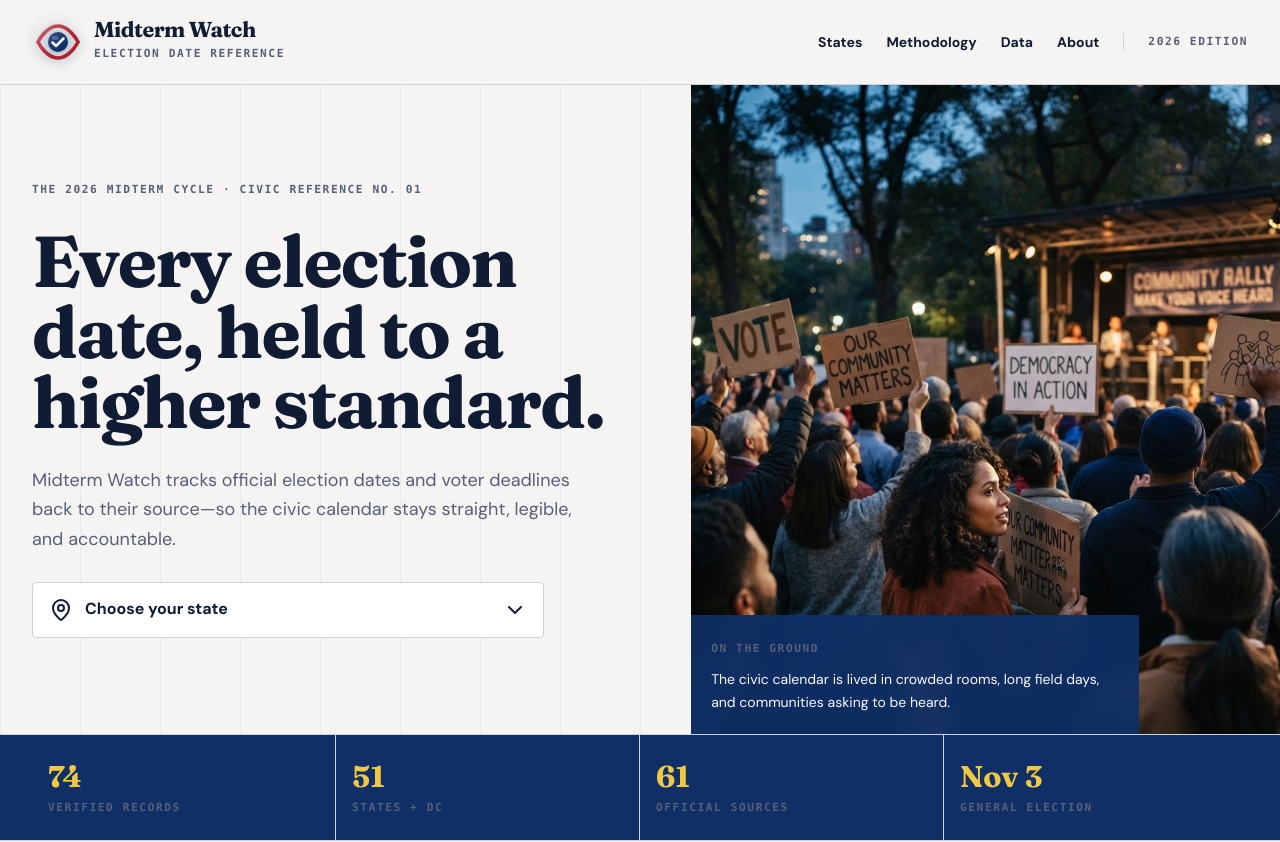
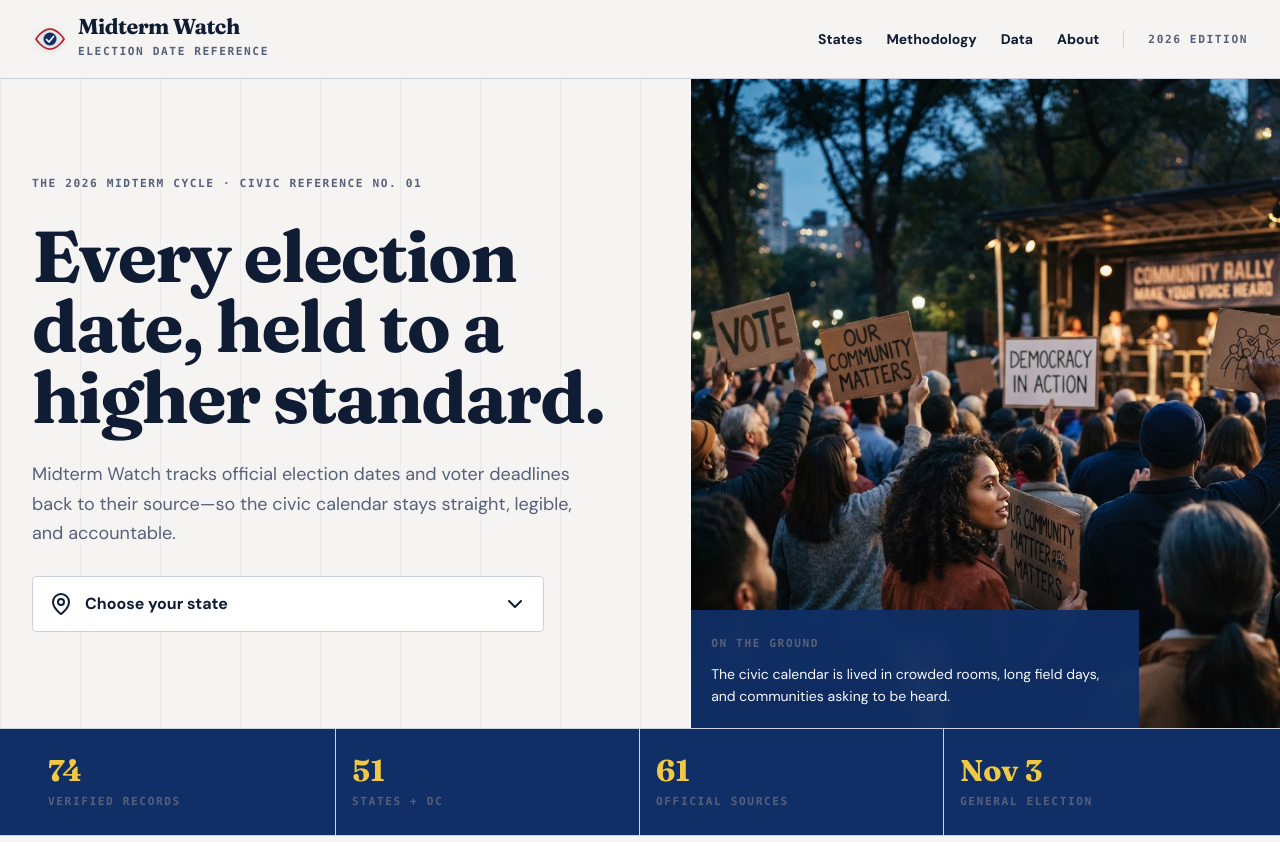
Before and after one commit to kevynsgrin-a11y/Midterm-Hub, a Next.js app: page / in a window 1280 px wide. Shown: the top 842 px of the page. Built offline with nearby package versions, Linux system fonts and the light colour scheme.

Commit message:
feat: refine logo design and update global color scheme
Co-authored-by: kevynsgrin-a11y <264014544+kevynsgrin-a11y@users.noreply.github.com>

```diff
--- a/app/globals.css
+++ b/app/globals.css
@@ -16,7 +16,7 @@
 :root { --background:#f5f4f2; --foreground:#0f1c33; --card:#ffffff; --primary:#0f2f66; --primary-foreground:#f7f9fc; --secondary:#b1222f; --secondary-foreground:#fdf4f4; --muted:#e6e8ee; --muted-foreground:#57607a; --accent:#b1222f; --accent-foreground:#fdf4f4; --border:#ccd1dd; --ring:#0f2f66; --highlight:#f0c844; }
 @media (prefers-color-scheme:dark){:root{--background:#0b1526;--foreground:#eef1f6;--card:#12203a;--primary:#5b8ad6;--primary-foreground:#0b1526;--secondary:#e2646d;--secondary-foreground:#0b1526;--muted:#1d2c48;--muted-foreground:#a9b2c4;--accent:#e2646d;--accent-foreground:#0b1526;--border:#33456a;--ring:#5b8ad6;--highlight:#fad657;}}
 *{border-color:var(--border)}html{scroll-behavior:smooth}body{background:var(--background);color:var(--foreground);font-family:var(--font-dm);line-height:1.55}::selection{background:var(--accent);color:var(--accent-foreground)}
-.logo-mark{position:relative;display:inline-flex;filter:drop-shadow(0 2px 6px color-mix(in srgb,var(--primary) 35%,transparent))}.logo-mark::after{content:"";position:absolute;inset:0;border-radius:50%;background:linear-gradient(135deg,rgba(255,255,255,0.42) 0%,rgba(255,255,255,0.08) 45%,transparent 60%);pointer-events:none}
+.logo-mark{display:inline-flex;filter:drop-shadow(0 1px 3px color-mix(in srgb,var(--primary) 18%,transparent))}
 .paper-grid{background-image:linear-gradient(to right,color-mix(in srgb,var(--border) 30%,transparent) 1px,transparent 1px);background-size:5rem 100%}
 .rule-label{font-family:var(--font-mono);font-size:.7rem;font-weight:700;letter-spacing:.14em;text-transform:uppercase;color:var(--muted-foreground)}
 .editorial-link{text-decoration:underline;text-decoration-color:var(--accent);text-underline-offset:4px;text-decoration-thickness:2px}
--- a/components/logo-mark.tsx
+++ b/components/logo-mark.tsx
@@ -1,41 +1,32 @@
-// Midterm Watch — eye/ballot logo mark, fully transparent SVG
-// Red eyelids, navy iris disc, white checkmark. No background fill.
-export function LogoMark({ size = 52, className = "" }: { size?: number; className?: string }) {
+// Midterm Watch — sleek eye/ballot logo mark, fully transparent SVG.
+// Thin red eye outline, small navy iris, subtle white checkmark. No background fill.
+export function LogoMark({ size = 36, className = "" }: { size?: number; className?: string }) {
   return (
     <svg
       width={size}
       height={size}
-      viewBox="0 0 52 52"
+      viewBox="0 0 36 36"
       fill="none"
       xmlns="http://www.w3.org/2000/svg"
       aria-hidden="true"
       className={className}
     >
-      {/* Upper eyelid */}
+      {/* Eye outline — single continuous almond shape */}
       <path
-        d="M6 26C6 26 14 10 26 10C38 10 46 26 46 26"
+        d="M4 18C4 18 10 8 18 8C26 8 32 18 32 18C32 18 26 28 18 28C10 28 4 18 4 18Z"
         stroke="#b1222f"
-        strokeWidth="3.5"
+        strokeWidth="1.75"
         strokeLinecap="round"
+        strokeLinejoin="round"
         fill="none"
       />
-      {/* Lower eyelid */}
-      <path
-        d="M6 26C6 26 14 42 26 42C38 42 46 26 46 26"
-        stroke="#b1222f"
-        strokeWidth="3.5"
-        strokeLinecap="round"
-        fill="none"
-      />
-      {/* Iris disc */}
-      <circle cx="26" cy="26" r="10" fill="#0f2f66" />
-      {/* Gloss highlight on iris */}
-      <ellipse cx="23" cy="22" rx="3.5" ry="2" fill="white" fillOpacity="0.22" />
+      {/* Iris */}
+      <circle cx="18" cy="18" r="6.5" fill="#0f2f66" />
       {/* Checkmark */}
       <path
-        d="M20.5 26.5L24 30L31.5 22.5"
+        d="M14.5 18.5L17 21L21.5 15.5"
         stroke="white"
-        strokeWidth="2.5"
+        strokeWidth="1.75"
         strokeLinecap="round"
         strokeLinejoin="round"
       />
```
Also changed, not shown: components/site-header.tsx (+1 -1 lines), generated/elections.json.
